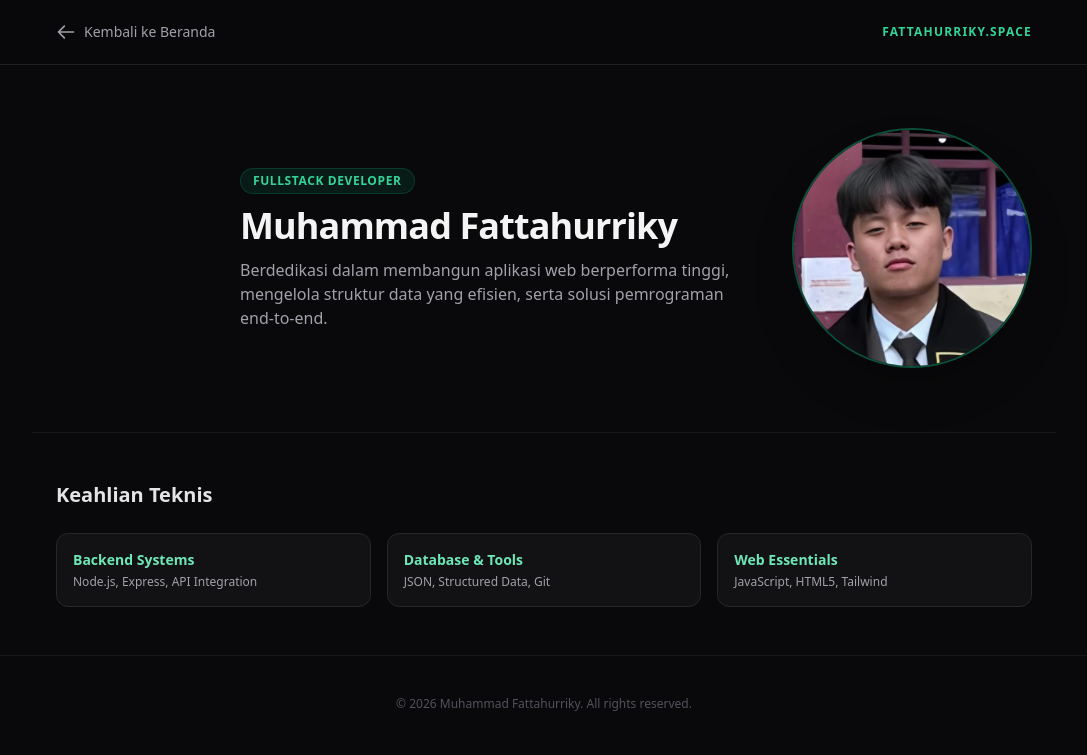
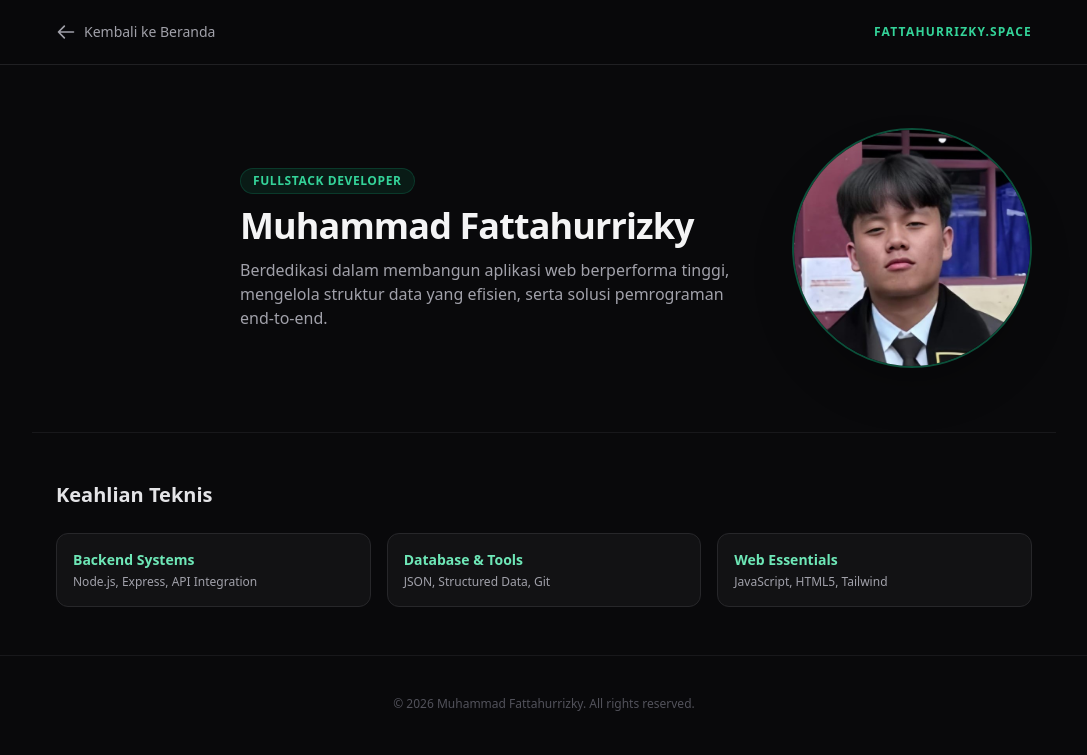
Before and after one commit to Xanderizm/PR_git-github, a plain HTML site: page fatah.html in a window 1280 px wide. Shown: the whole page, without its empty margins (96-1183 px from the left). Drawn offline with nearby package versions, Linux system fonts and the light colour scheme.

Commit message:
"memperbarui kode"

```diff
--- a/fatah.html
+++ b/fatah.html
@@ -3,7 +3,7 @@
   <head>
     <meta charset="UTF-8" />
     <meta name="viewport" content="width=device-width, initial-scale=1.0" />
-    <title>Portofolio - Muhammad Fattahurriky</title>
+    <title>Portofolio - Muhammad Fattahurrizky</title>
     <script src="https://cdn.tailwindcss.com"></script>
   </head>
   <body class="bg-zinc-950 text-zinc-100 font-sans antialiased">
@@ -36,7 +36,7 @@
         </a>
         <span
           class="text-xs font-semibold uppercase tracking-widest text-emerald-400"
-          >Fattahurriky.space</span
+          >Fattahurrizky.space</span
         >
       </div>
     </header>
@@ -51,7 +51,7 @@
         <!-- Ganti dengan nama file foto Fatah / gunakan foto yang sama -->
         <img
           src="assets/fatah.jpeg"
-          alt="Muhammad Fattahurriky"
+          alt="Muhammad Fattahurrizky"
           class="w-full h-full object-cover"
         />
       </div>
@@ -62,7 +62,7 @@
           Fullstack Developer
         </span>
         <h1 class="text-4xl font-extrabold tracking-tight">
-          Muhammad Fattahurriky
+          Muhammad Fattahurrizky
         </h1>
         <p class="text-zinc-400 text-sm md:text-base leading-relaxed max-w-lg">
           Berdedikasi dalam membangun aplikasi web berperforma tinggi, mengelola
@@ -99,7 +99,7 @@
     <footer
       class="py-10 text-center text-xs text-zinc-600 border-t border-zinc-900"
     >
-      &copy; 2026 Muhammad Fattahurriky. All rights reserved.
+      &copy; 2026 Muhammad Fattahurrizky. All rights reserved.
     </footer>
   </body>
 </html>
```
Also changed, not shown: index.html (+1 -1 lines).
